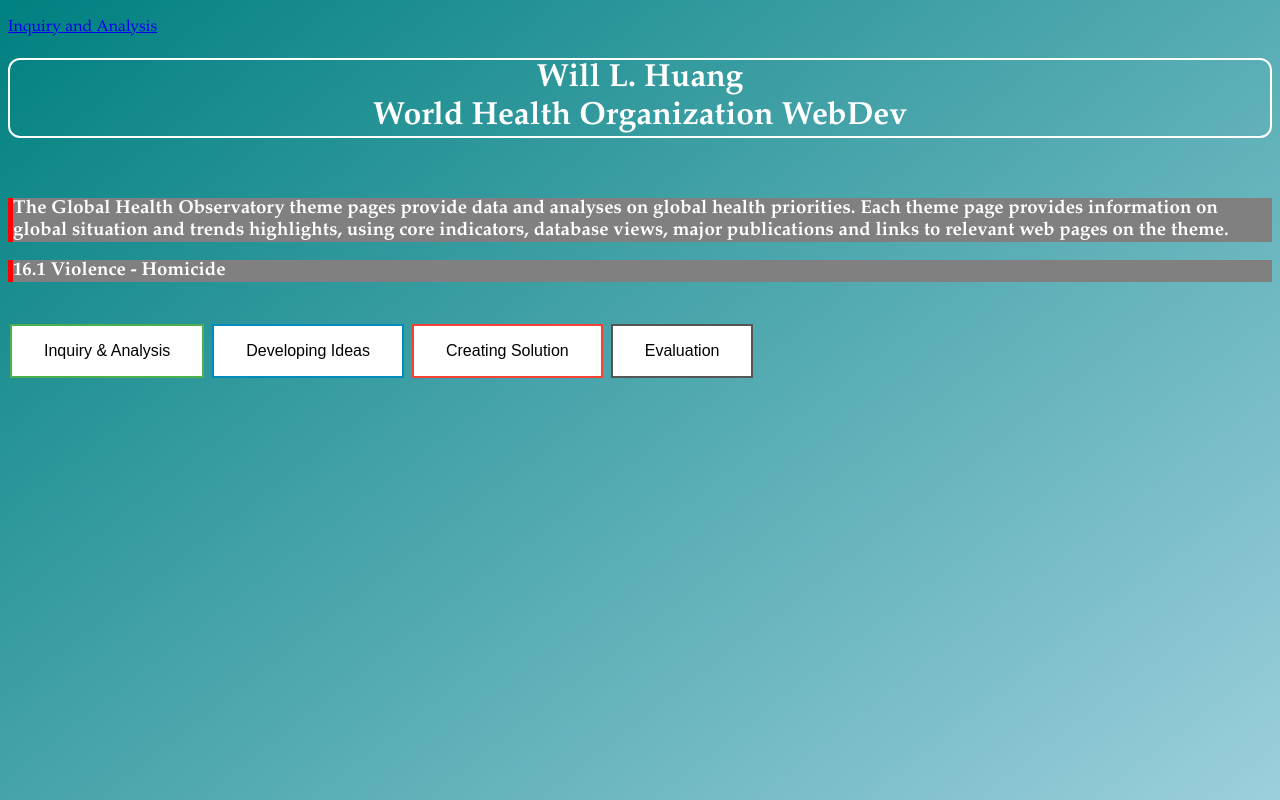
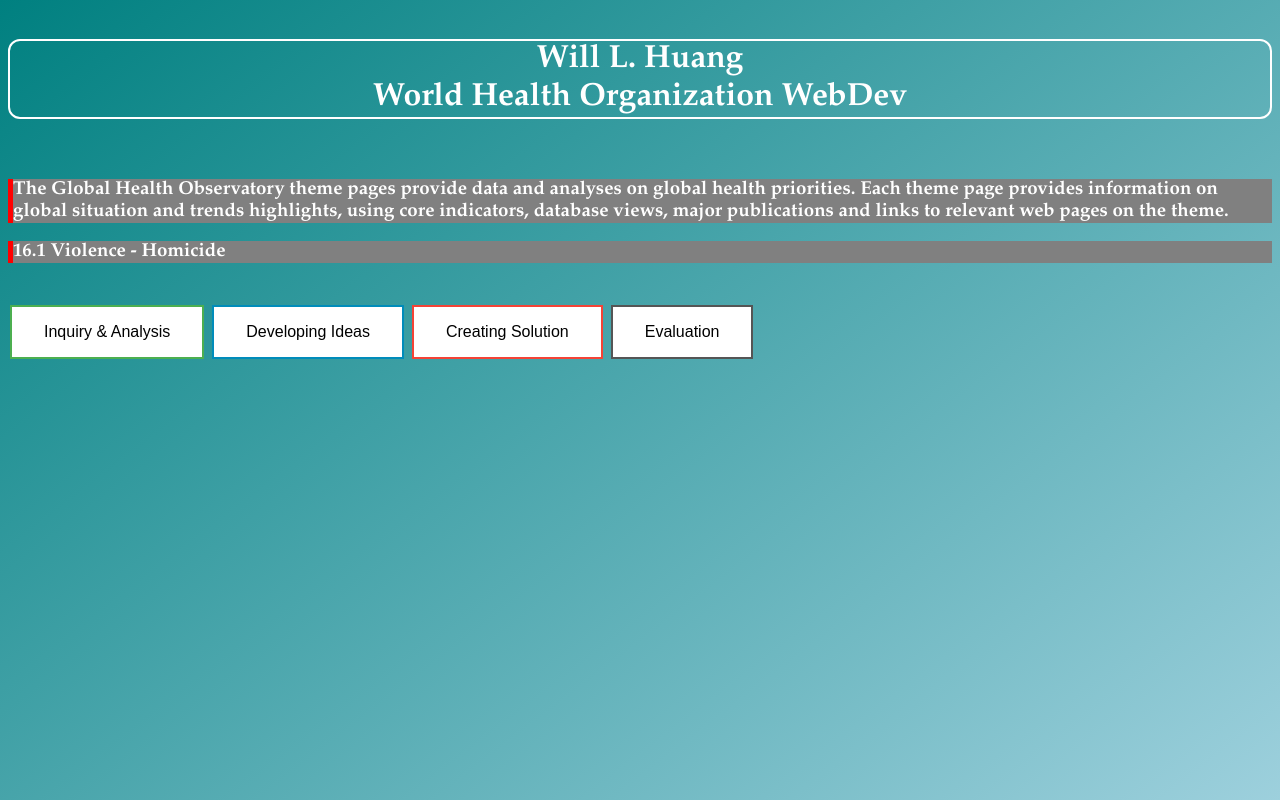
Before and after one commit to codingwillhuang/Y9Web, a plain HTML site: page inquiry.html in a window 1280 px wide. Shown: the top 800 px of the page. Drawn offline with Linux system fonts and the light colour scheme.

Commit message:
Update inquiry.html

```diff
--- a/inquiry.html
+++ b/inquiry.html
@@ -1,7 +1,6 @@
 <!DOCTYPE html>
 <html>
 <head>
-	<a href = "inquiry.html">Inquiry and Analysis</a>
 	<style type="text/css">
 
 		body {
```
